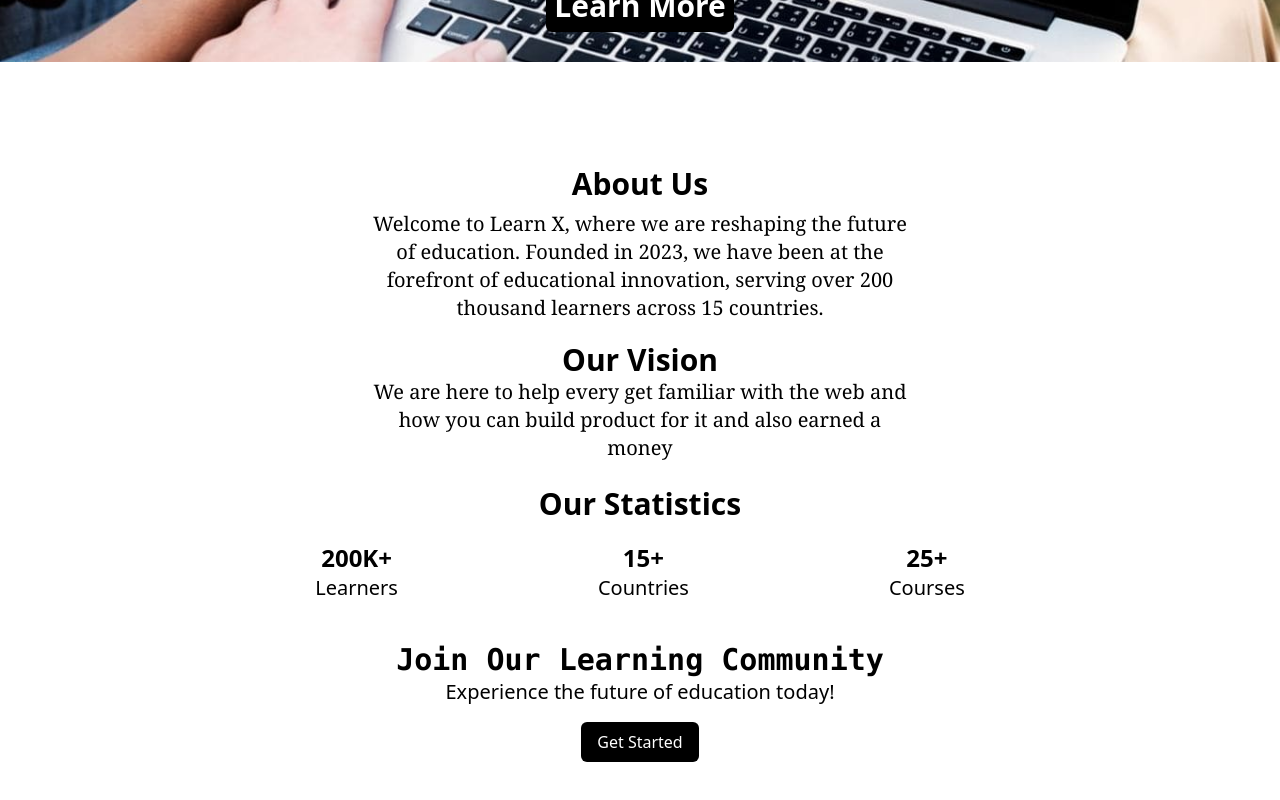
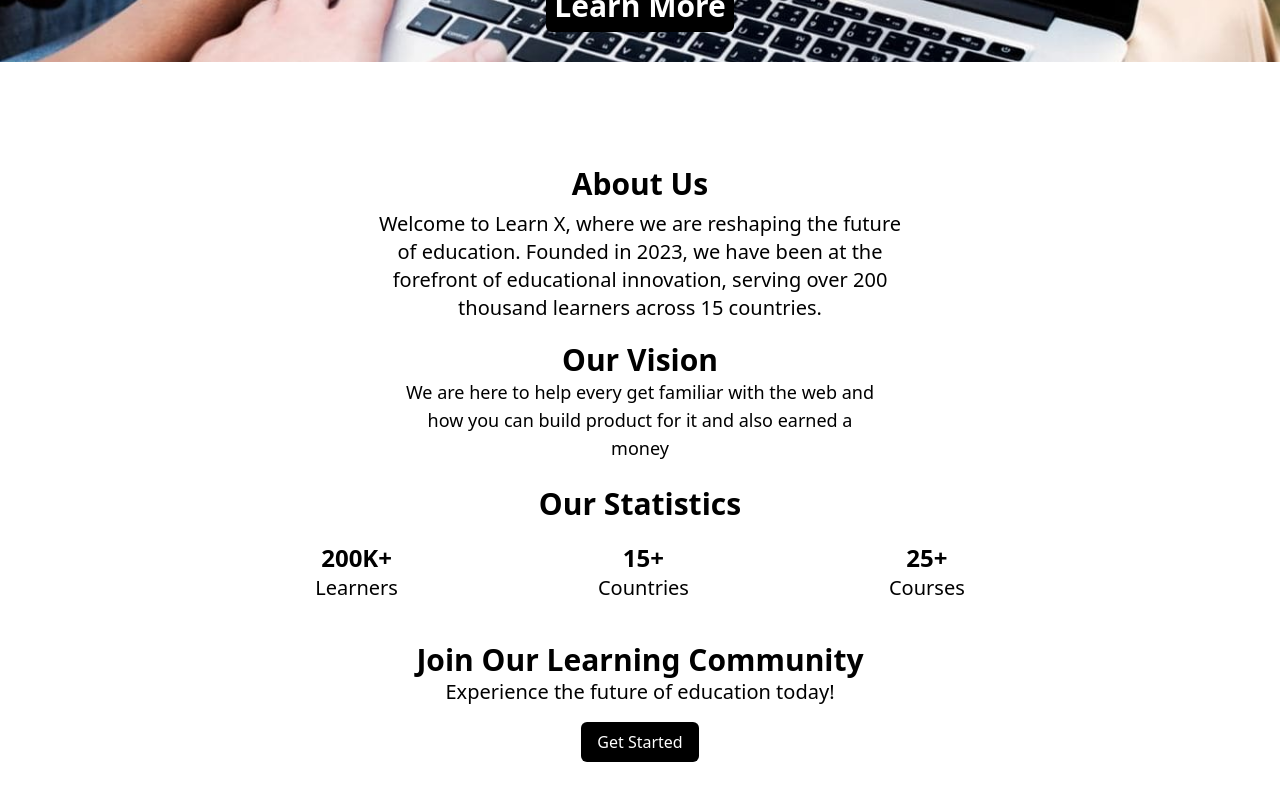
Before and after one commit to walonjalloh/startup21_landing_page_for_bounty, a React (Vite) app: page / in a window 1280 px wide. Shown: the part 608-1408 px from the top of the page. Built offline with nearby package versions, Linux system fonts and the light colour scheme.

Commit message:
add testimonial section

```diff
--- a/src/App.jsx
+++ b/src/App.jsx
@@ -4,7 +4,7 @@
 
 function App() {
   return (
-    <div>
+    <div className="overflow-x-hidden">
       <Navbar/>
       <Page/>
       <Footer/>
--- a/src/components/AboutUs.jsx
+++ b/src/components/AboutUs.jsx
@@ -9,15 +9,15 @@
       <div>
         <div className="flex flex-col justify-center items-center">
           <h1 className="text-3xl font-bold my-2">About Us</h1>
-          <p className="text-center text-xl font-serif font-thin mx-2 max-w-[540px]">
+          <p className="text-center text-xl  font-thin mx-2 max-w-[540px]">
             Welcome to Learn X, where we are reshaping the future of education.
             Founded in 2023, we have been at the forefront of educational
             innovation, serving over 200 thousand learners across 15 countries.
           </p>
         </div>
-        <div className="flex flex-col justify-center">
+        <div className="flex flex-col justify-center items-center">
           <h1 className="text-center mt-5 font-bold text-3xl">Our Vision</h1>
-          <p className="text-xl text-center font-thin font-serif mx-auto max-w-[540px]">We are here to help every get familiar with the web and how you can build product for it and also
+          <p className="text-lg text-center font-thin  mx-auto max-w-[480px] overflow-x-clip">We are here to help every get familiar with the web and how you can build product for it and also
             earned a money
           </p>
         </div>
@@ -44,7 +44,7 @@
         </div>
 
         <div className="flex flex-col mt-10 text-center items-center">
-          <h2 className="text-3xl font-bold font-mono ">Join Our Learning Community</h2>
+          <h2 className="text-3xl font-bold  ">Join Our Learning Community</h2>
           <p className="text-xl font-thin mx-2">Experience the future of education today!</p>
           <Button name="Get Started" classname='text-white bg-black px-4 py-2  rounded-md mt-4 ' />
         </div>
```
